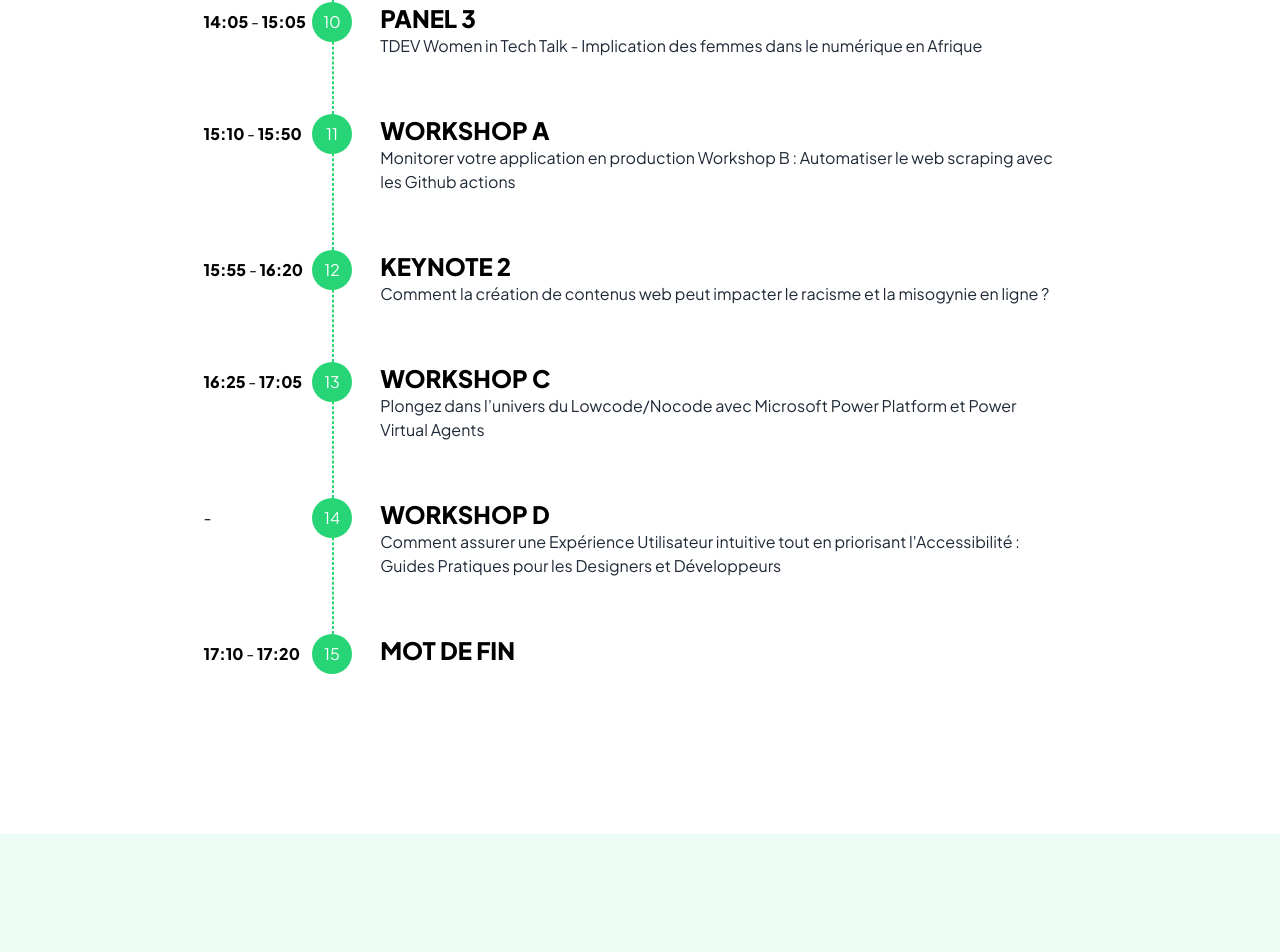
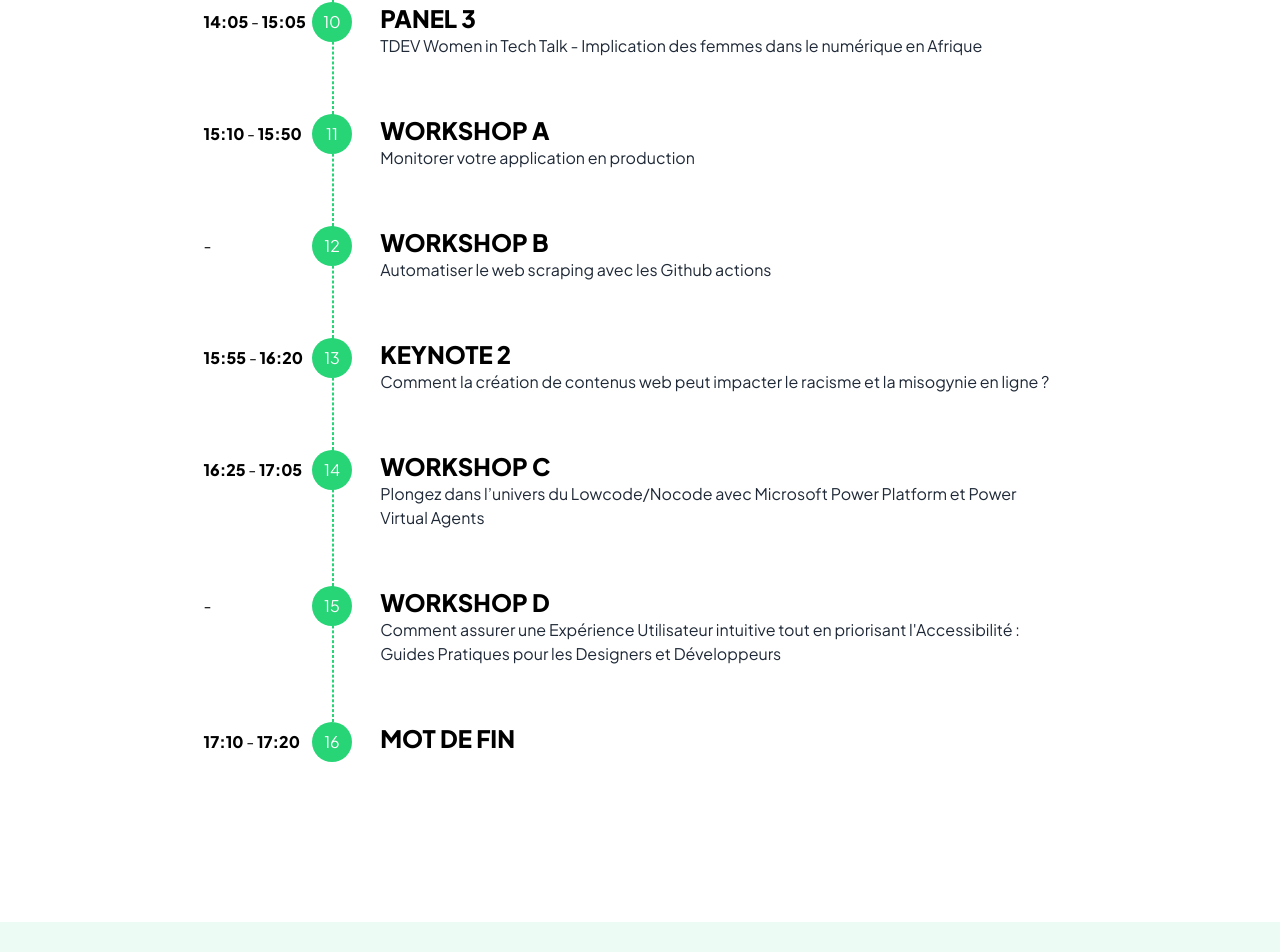
Before and after one commit to massahoudou/tedv-fest, a Next.js app: page / in a window 1280 px wide. Shown: the part 2994-3946 px from the top of the page. Built offline with nearby package versions, Linux system fonts and the light colour scheme.

Commit message:
correct program

```diff
--- a/src/components/sections/SectionProgram.jsx
+++ b/src/components/sections/SectionProgram.jsx
@@ -90,7 +90,14 @@ const SectionProgram = () => {
                     "debut": "15:10",
                     "fin": "15:50",
                     "title": "Workshop A",
-                    "description": "Monitorer votre application en production\nWorkshop B : Automatiser le web scraping avec les Github actions",
+                    "description": "Monitorer votre application en production",
+                    "active": false
+                },
+                {
+                    "debut": "",
+                    "fin": "",
+                    "title": "Workshop B",
+                    "description": "Automatiser le web scraping avec les Github actions",
                     "active": false
                 },
                 {
@@ -112,7 +119,7 @@ const SectionProgram = () => {
                     "fin": "",
                     "title":"Workshop D",
                     "description": " Comment assurer une Expérience Utilisateur intuitive tout en priorisant l'Accessibilité : Guides Pratiques pour les Designers et Développeurs",
-                    "active": "false",
+                    "active": false,
                 },
                 {
                     "debut": "17:10",
@@ -182,7 +189,14 @@ const SectionProgram = () => {
                     "debut": "14:30",
                     "fin": "15:15",
                     "title": "Workshop E",
-                    "description": "ISMS, Cybersécurité et Protection des données : Normes, Exigences, Procédures et documentation\nWorkshop F : Construisez votre site web avec Notion",
+                    "description": "ISMS, Cybersécurité et Protection des données : Normes, Exigences, Procédures et documentation ",
+                    "active": false
+                },
+                {
+                    "debut": "",
+                    "fin": "",
+                    "title": "Workshop F",
+                    "description": " Construisez votre site web avec Notion",
                     "active": false
                 },
                 {
```
